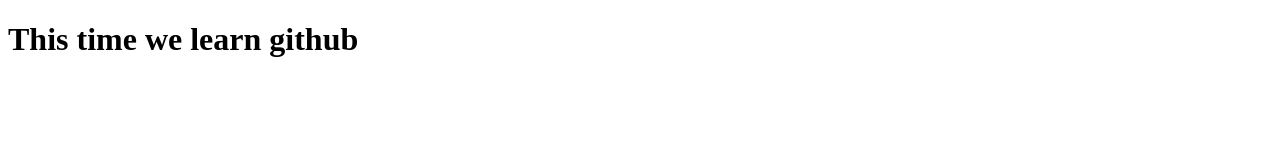
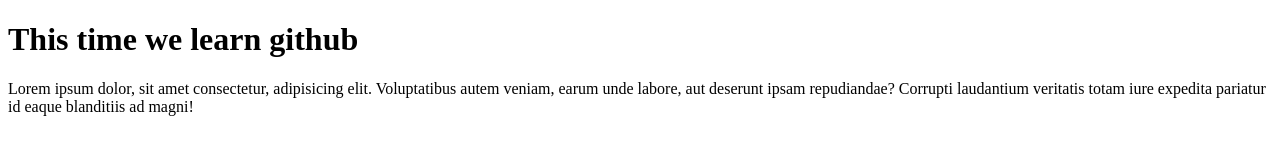
Before and after one commit to tarikjessoreit/learn-github, a plain HTML site: page index.html in a window 1280 px wide. Drawn offline with Linux system fonts and the light colour scheme.

Commit message:
add new folder and some changes

```diff
--- a/index.html
+++ b/index.html
@@ -2,11 +2,11 @@
 <html>
 <head>
 	<meta charset="utf-8">
-	<title>Learn Git</title>
+	<title>Learn GitHub</title>
 </head>
 <body>
 
 	<h1>This time we learn github</h1>
-
+	<p>Lorem ipsum dolor, sit amet consectetur, adipisicing elit. Voluptatibus autem veniam, earum unde labore, aut deserunt ipsam repudiandae? Corrupti laudantium veritatis totam iure expedita pariatur id eaque blanditiis ad magni!</p>
 </body>
 </html>
```
Also changed, not shown: about.html (added).
